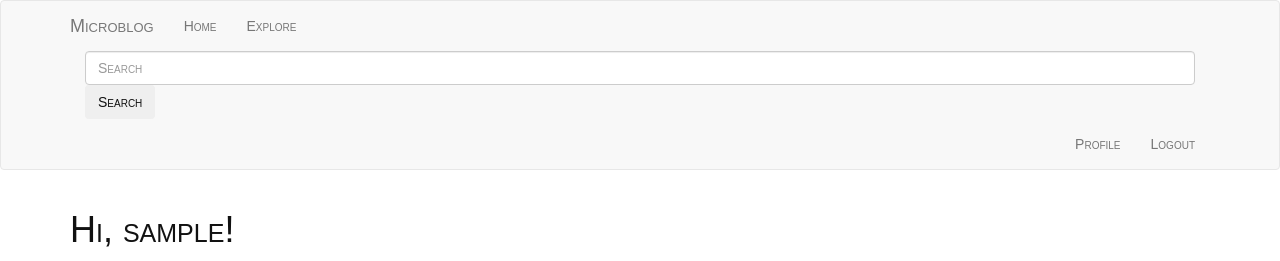
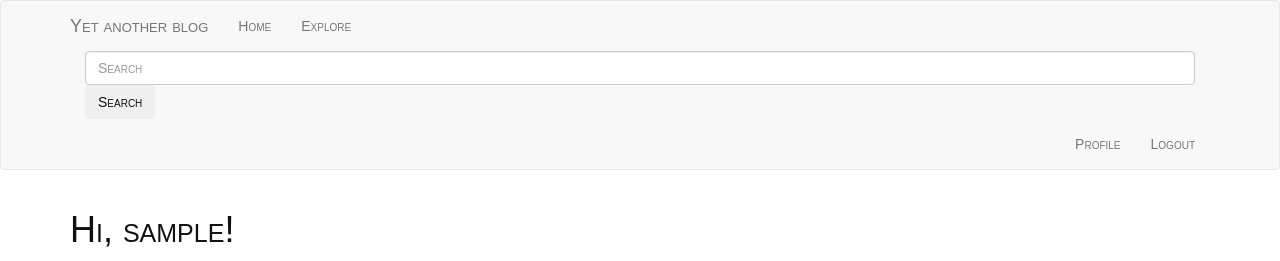
Before and after one commit to dariakhaetskaya/Blog, a Flask app: page / in a window 1280 px wide. Shown: the top 261 px of the page. Run offline with Flask 2, Linux system fonts and the light colour scheme; the visitor is signed in with stand-in values (Sample User, id 1); data comes from the database, SQL or seed files in the repository; data that the repository does not hold is empty; some libraries are stand-ins or nearby versions.

Commit message:
rename header

```diff
--- a/app/templates/base.html
+++ b/app/templates/base.html
@@ -1,7 +1,7 @@
 {% extends 'bootstrap/base.html' %}
 
 {% block title %}
-    {% if title %}{{ title }} - Microblog{% else %}Welcome to Microblog{% endif %}
+    {% if title %}{{ title }} - Yet another blog{% else %}Welcome here{% endif %}
 {% endblock %}
 
 {% block navbar %}
@@ -14,7 +14,7 @@
                     <span class="icon-bar"></span>
                     <span class="icon-bar"></span>
                 </button>
-                <a class="navbar-brand" href="{{ url_for('index') }}">Microblog</a>
+                <a class="navbar-brand" href="{{ url_for('index') }}">Yet another blog</a>
             </div>
             <div class="collapse navbar-collapse" id="bs-example-navbar-collapse-1">
                 <ul class="nav navbar-nav">
```
